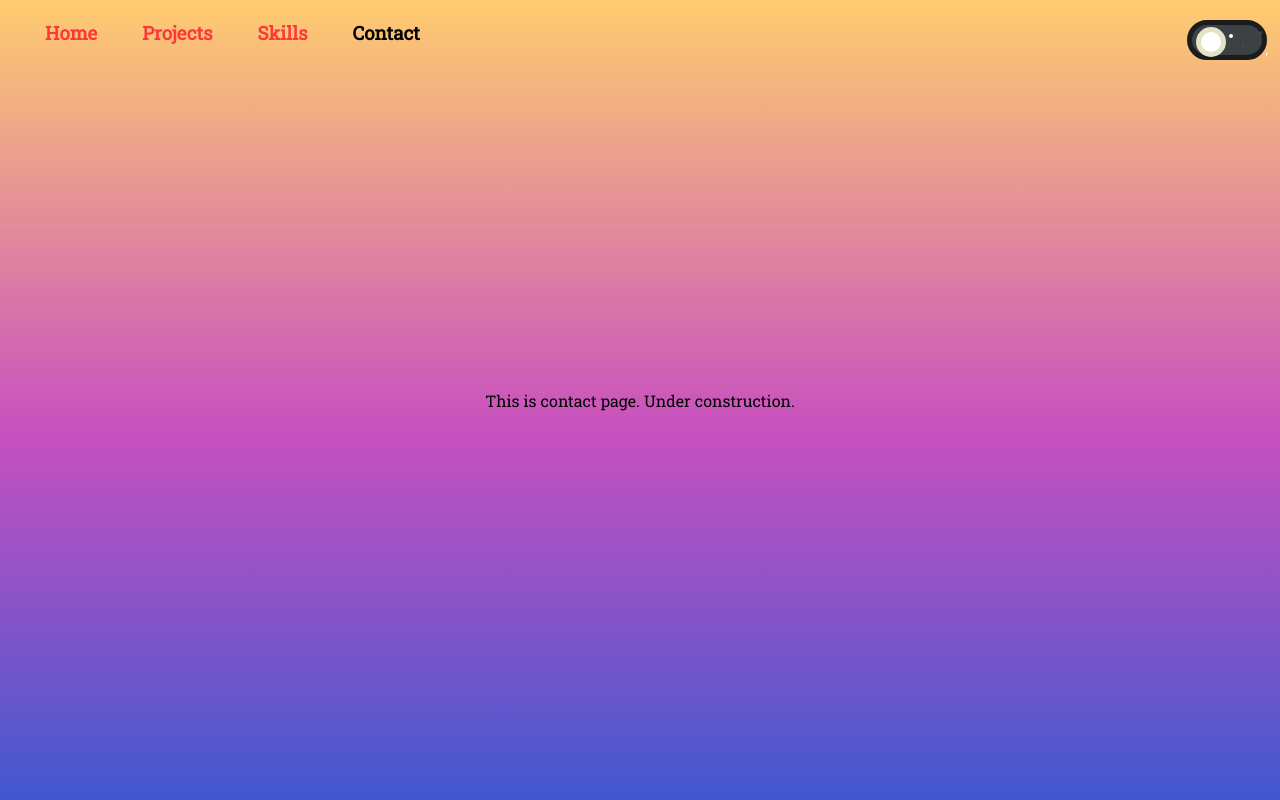
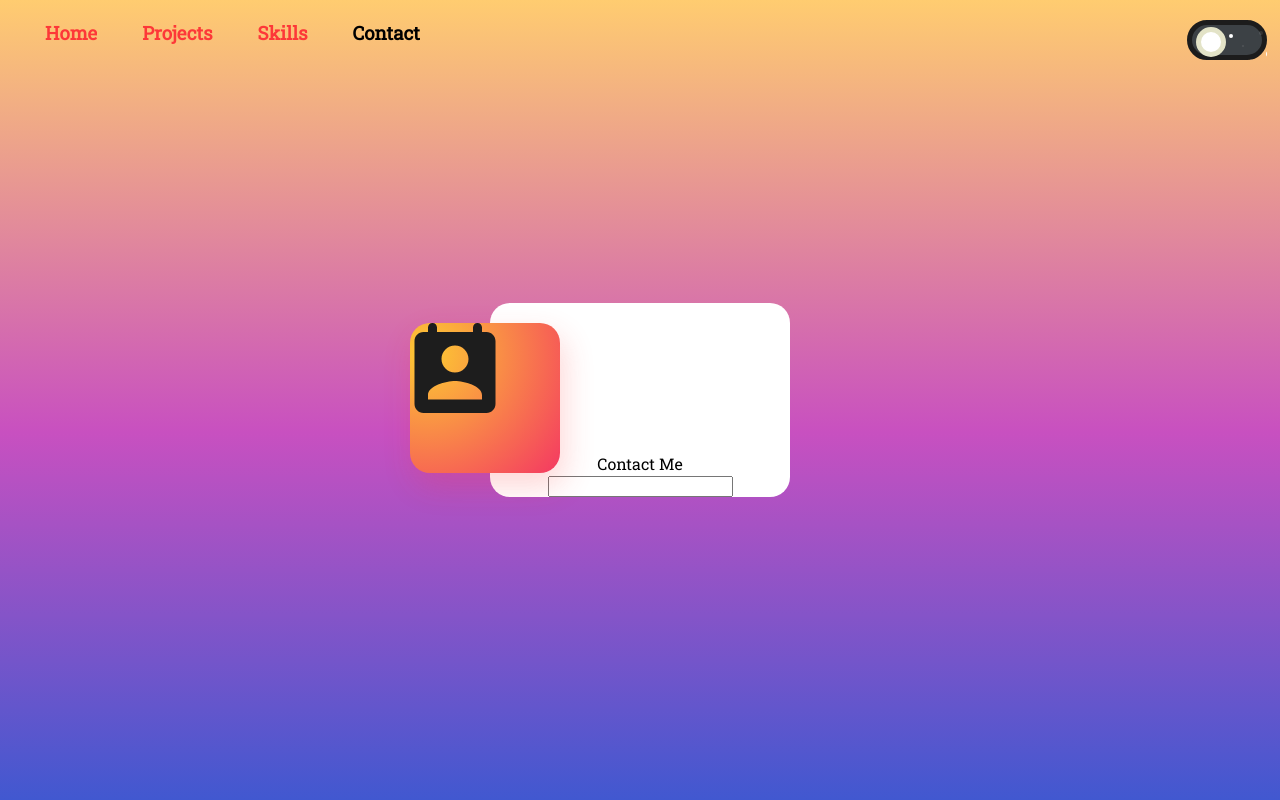
Before and after one commit to sulo1337/portfolio, a Vue app: page /contact in a window 1280 px wide. Built offline with nearby package versions, Linux system fonts and the light colour scheme.

Commit message:
brushed up a lil bit

```diff
--- a/src/App.vue
+++ b/src/App.vue
@@ -122,4 +122,25 @@ export default {
   padding-right: 10px;
   transform: scale(2.5);
 }
+
+@keyframes twinkle {
+  0% {
+    transform: scale(1, 1);
+    background: rgba(255, 255, 255, 0);
+    animation-timing-function: ease-in;
+  }
+  60% {
+    transform: scale(0.8, 0.8);
+    background: rgba(255, 255, 255, 1);
+    animation-timing-function: ease-out;
+  }
+  80% {
+    background: rgba(255, 255, 255, 0);
+    transform: scale(1, 1);
+  }
+  100% {
+    background: rgba(255, 255, 255, 0);
+    transform: scale(1, 1);
+  }
+}
 </style>
--- a/src/views/Contact.vue
+++ b/src/views/Contact.vue
@@ -4,7 +4,19 @@
       <NavBar curr="Contact" />
     </div>
     <div class="contact__wrapper">
-      This is contact page. Under construction.
+      <div id="canvas">
+        <div class="img">
+          <svg>
+            <image :xlink:href="require(`../assets/contact/contact.svg`)" />
+          </svg>
+        </div>
+        <div class="content">
+          <div class="heading">Contact Me</div>
+          <div class="form">
+            <input type="text" />
+          </div>
+        </div>
+      </div>
     </div>
   </div>
 </template>
@@ -54,4 +66,32 @@ export default {
   flex-wrap: wrap;
   flex-direction: column;
 }
+
+#canvas {
+  background-color: white;
+  border-radius: 20px;
+}
+
+.img {
+  background-image: radial-gradient(
+    circle farthest-corner at 10% 20%,
+    rgba(253, 203, 50, 1) 0%,
+    rgba(244, 56, 98, 1) 100.2%
+  );
+  box-shadow: 4px 13px 30px 1px rgba(252, 56, 56, 0.2);
+  border-radius: 20px;
+  width: 50%;
+  transform: translate(-80px, 20px);
+  display: flex;
+  align-items: center;
+  justify-content: center;
+}
+
+svg {
+  margin: auto;
+}
+image {
+  height: 60%;
+  width: 60%;
+}
 </style>
--- a/src/views/Home.vue
+++ b/src/views/Home.vue
@@ -1,8 +1,29 @@
 <template>
   <div id="home" :class="{ dark: dark }">
+    <div class="star__wrapper" v-if="dark">
+      <div
+        class="star"
+        v-for="index in 100"
+        :key="index"
+        :style="
+          'animation: twinkle ' +
+            getRandom() +
+            's linear ' +
+            getRandom() +
+            's infinite;' +
+            'top: ' +
+            getRandomHeight() +
+            'px;' +
+            'left: ' +
+            getRandomWidth() +
+            'px;'
+        "
+      ></div>
+    </div>
     <div id="nav">
       <NavBar curr="Home" />
     </div>
+
     <div class="wrapper">
       <div class="parallax__group main-container">
         <div
@@ -92,6 +113,17 @@ export default {
   computed: {
     dark() {
       return this.$store.state.isDark;
+    }
+  },
+  methods: {
+    getRandom() {
+      return 2 + Math.random() * 5;
+    },
+    getRandomHeight() {
+      return Math.random() * window.innerHeight;
+    },
+    getRandomWidth() {
+      return Math.random() * window.innerWidth;
     }
   }
   // beforeCreate: async function() {
@@ -369,4 +401,13 @@ a:visited {
   text-align: center;
   font-weight: 50;
 }
+
+.star {
+  z-index: 0;
+  position: fixed;
+  width: 5px;
+  height: 5px;
+  background: rgba(255, 255, 255, 0);
+  border-radius: 5px;
+}
 </style>
--- a/src/views/Skills.vue
+++ b/src/views/Skills.vue
@@ -6,10 +6,21 @@
     <div class="skills__wrapper">
       <div id="canvas">
         <div class="logos__wrapper">
-          <a class="rounded" v-for="skill in skills" :key="skill.id">
+          <a
+            class="rounded"
+            v-for="skill in skills"
+            :key="skill.id"
+            href="//www.google.com"
+            target="_blank"
+            :title="
+              //!add title and link to the skill in backend
+              skill.skill
+            "
+          >
             <svg>
               <image
                 :xlink:href="require(`../assets/icons copy/${skill.skill}.svg`)"
+                :title="skill.skill"
               />
             </svg>
           </a>
@@ -85,6 +96,10 @@ export default {
   ) !important;
   background-blend-mode: multiply;
   color: white;
+  .logos__wrapper {
+    background: #111111 !important;
+    box-shadow: none;
+  }
 }
 
 .skills__wrapper {
@@ -124,10 +139,16 @@ $darken: 10%;
       transform: translateY(0px);
     }
   }
-
+  background-image: radial-gradient(
+    circle farthest-corner at 10% 20%,
+    rgba(253, 203, 50, 1) 0%,
+    rgba(244, 56, 98, 1) 100.2%
+  );
+  box-shadow: 4px 13px 30px 1px rgba(252, 56, 56, 0.2);
+  border-radius: 20px;
+  animation: fadein;
+  animation-duration: 1s;
   a {
-    animation: fadein;
-    animation-duration: 1s;
     margin: $max-size * 0.1;
     transition: 0.5s ease;
     height: $size;
@@ -135,13 +156,14 @@ $darken: 10%;
     max-width: $max-size;
     max-height: $max-size;
     display: inline-block;
+
     &:hover {
       cursor: pointer;
     }
     svg {
       height: 130%;
       width: 130%;
-      transition: 0.5s;
+      transition: 0.2s;
     }
     svg:hover {
       transform: scale(1.2);
```
Also changed, not shown: src/assets/contact/contact.svg (added).
